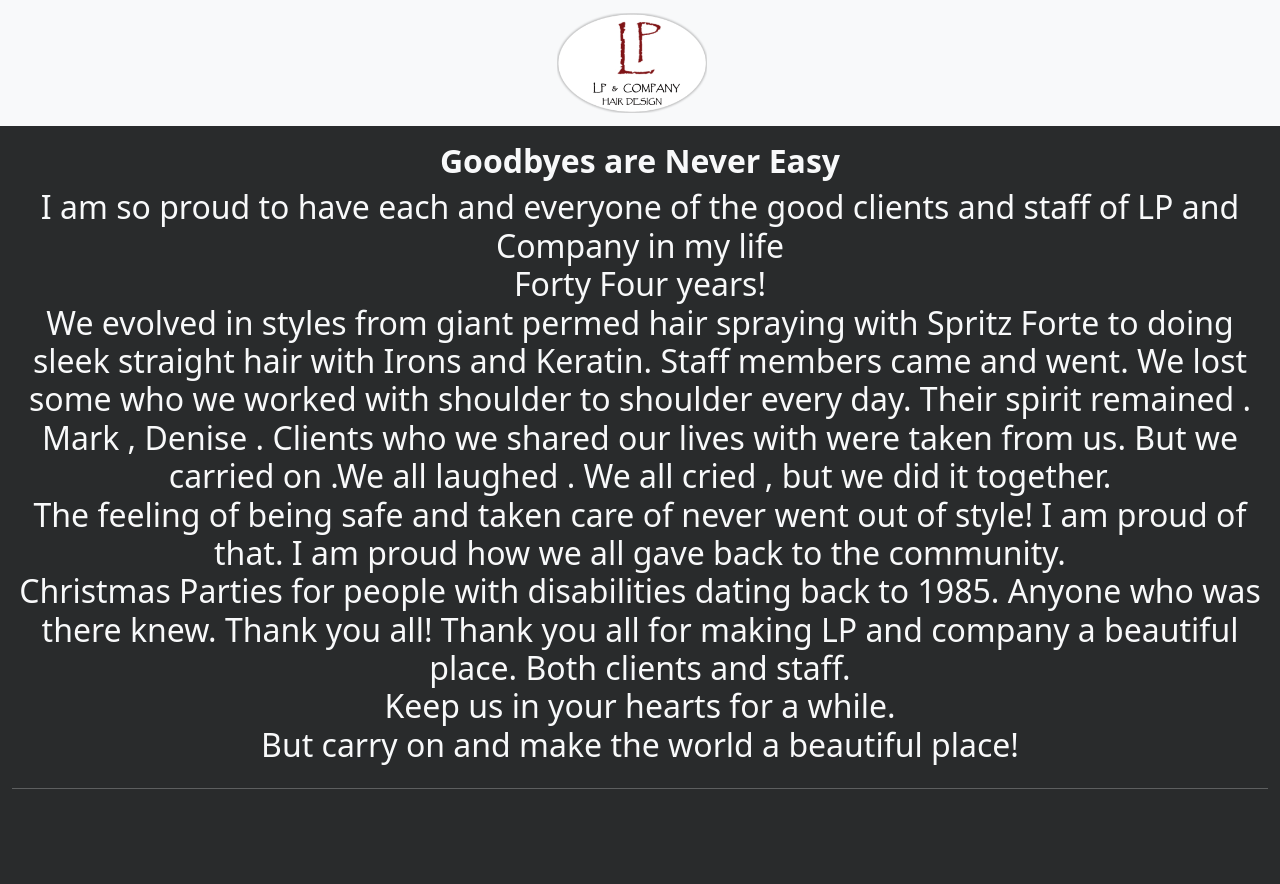
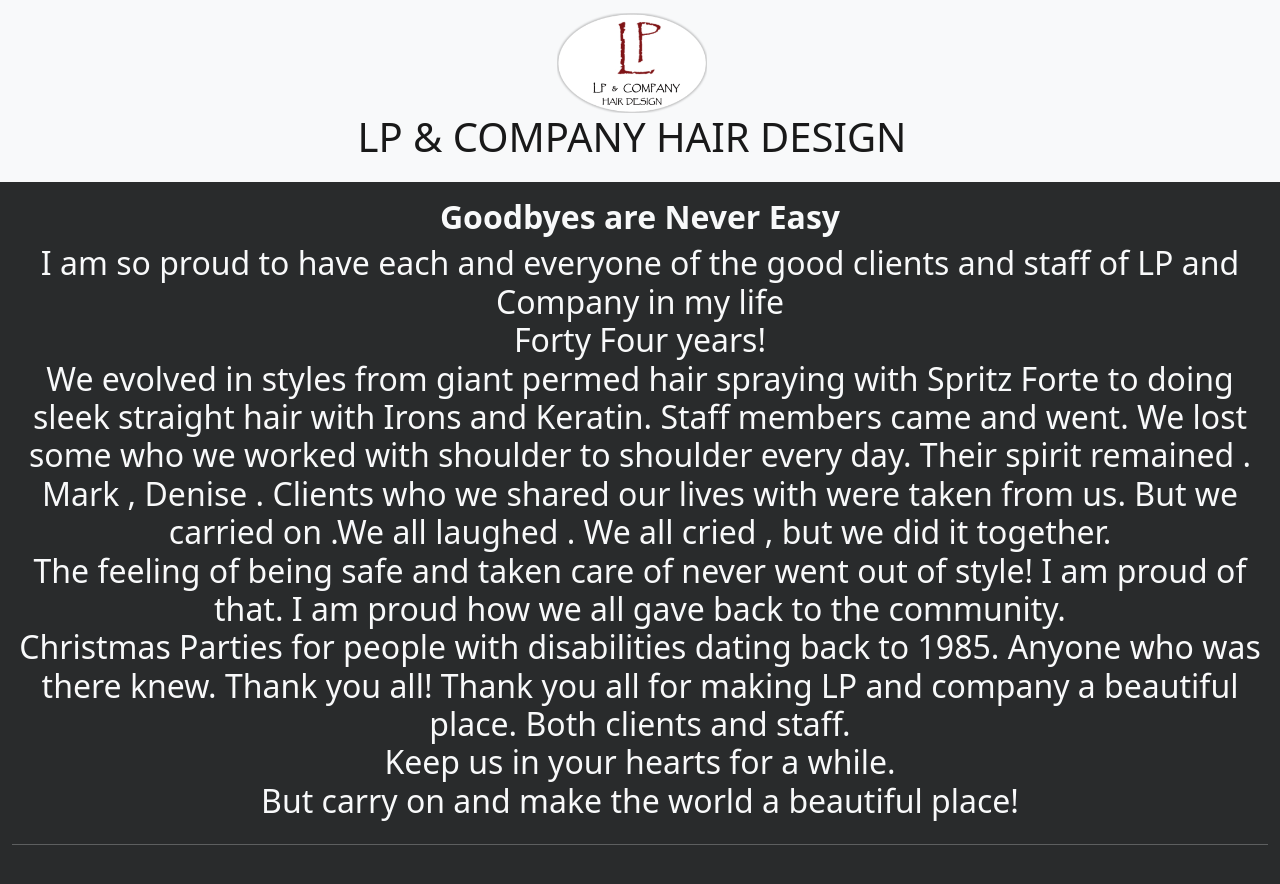
Before and after one commit to RMottola68/lpco-web, a React (Create React App) app: page /Home in a window 1280 px wide. Shown: the top 884 px of the page. Built offline with nearby package versions, Linux system fonts and the light colour scheme.

Commit message:
clicking nav elements now direct to the community page

```diff
--- a/src/App.js
+++ b/src/App.js
@@ -36,16 +36,19 @@
               <Route path='/Home'>
                   <Home />
               </Route>
+              {/*
               <Route path='/Services'>
                   <Services />
               </Route>
+              */}
               <Route path='/Community'>
                 <Community />
               </Route>
-
+              {/*
               <Route path='/Contact'>
                 <Contact />
               </Route>
+              */}
 
             </Switch>
         </div>
--- a/src/Navigation.js
+++ b/src/Navigation.js
@@ -12,8 +12,8 @@
 
         <Navbar bg="light" expand="lg" expanded={expanded} >
             <Container  className={'d-flex justify-content-center'}>
-                <Navbar.Brand href="Home" className={'col-6 '}>
-                    <div className={'col-2 col-lg-12'}>
+                <Navbar.Brand href="Community" className={'col-6 '}>
+                    <div className={'col-6 col-lg-12'}>
                     <img
                         alt=""
                         src={LPLOGONONUM}
@@ -21,13 +21,10 @@
                         height="100"
                         className="d-inline-block align-middle me-auto"
                     /> {' '}
+                    <h1 className={''}>LP & COMPANY HAIR DESIGN</h1>
                     </div>
 
                 </Navbar.Brand>
-
-                {/* <div className={'col-4 col-sm-4'} >
-                    <h5 className={''}>LP & COMPANY HAIR DESIGN</h5>
-                </div> */}
                 {/*
                 <Navbar.Toggle onClick={() => setExpanded(expanded ? false : "expanded")} aria-controls="basic-navbar-nav" />
 
```
